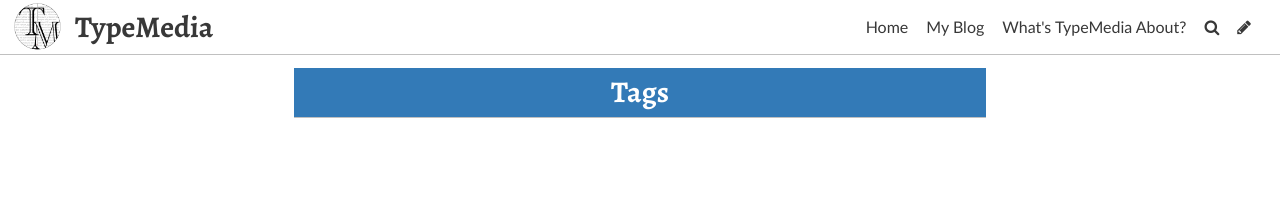
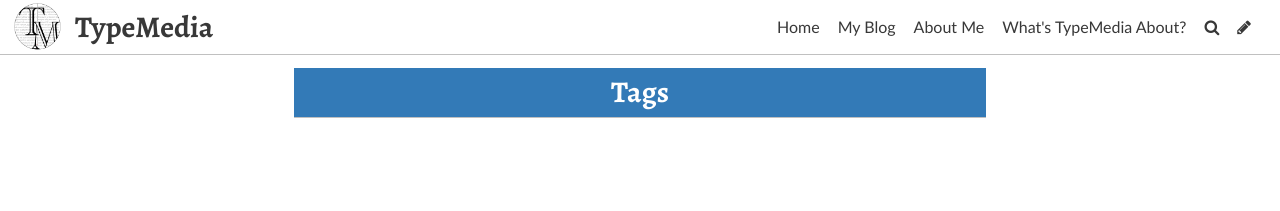
Before and after one commit to charlotteaashley/typo-design-template, a Jekyll site: the page built from pages/tags.md, in a window 1280 px wide. Shown: the top 211 px of the page. Built offline with Jekyll 4.4.1, drawn with Linux system fonts in a browser that asks for light colours; some web fonts are replaced.

Commit message:
Update Settings “general”

```diff
--- a/_data/settings.yml
+++ b/_data/settings.yml
@@ -15,3 +15,5 @@ items:
   - tab: true
     name: My Blog
     siteurl: https://charlotteaashley.wordpress.com
+  - name: About Me
+    siteurl: /aboutme/
```
